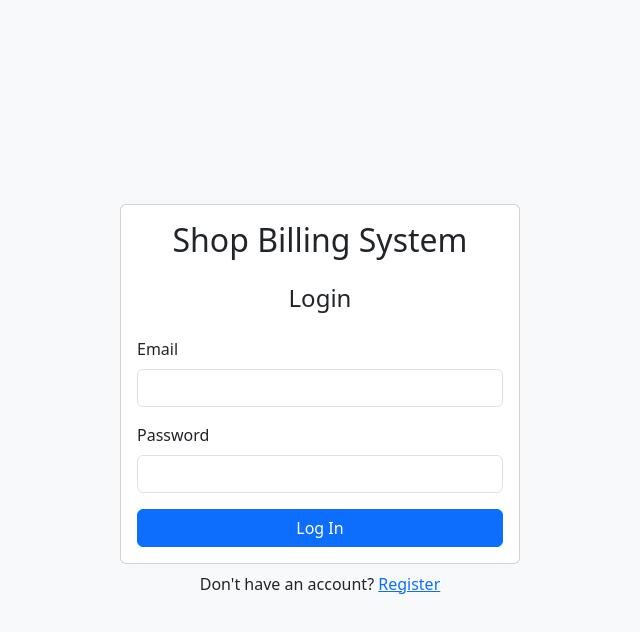
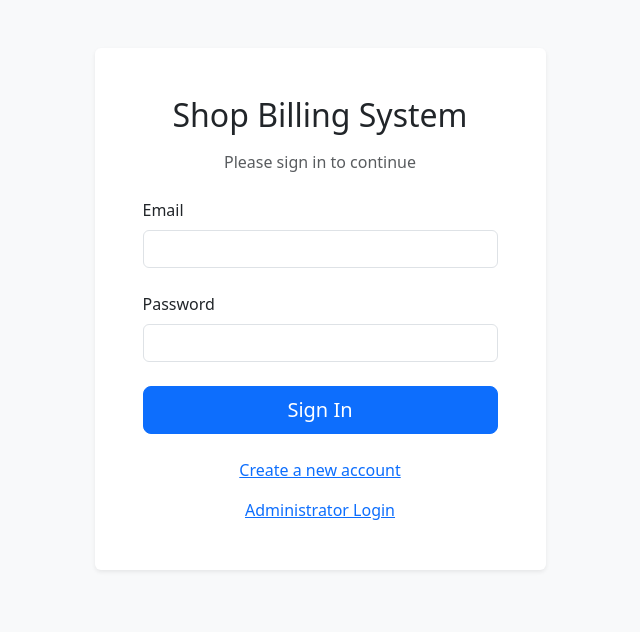
Before and after one commit to sarmadnaeem111/billing-system, a React (Create React App) app: page /login in a window 1280 px wide. Shown: the top 632 px of the page, without its empty margins (320-960 px from the left). Built offline with nearby package versions, Linux system fonts and the light colour scheme; no server answers.

Commit message:
Update Login.js

```diff
--- a/src/pages/Login.js
+++ b/src/pages/Login.js
@@ -1,7 +1,9 @@
 import React, { useState } from 'react';
-import { Card, Form, Button, Alert, Container } from 'react-bootstrap';
+import { Card, Form, Button, Alert, Container, Row, Col } from 'react-bootstrap';
 import { Link, useNavigate } from 'react-router-dom';
 import { useAuth } from '../contexts/AuthContext';
+import { doc, getDoc } from 'firebase/firestore';
+import { db } from '../firebase/config';
 
 const Login = () => {
   const [email, setEmail] = useState('');
@@ -18,11 +20,39 @@ const Login = () => {
     setLoading(true);
 
     login(email, password)
-      .then(() => {
+      .then(async (userCredential) => {
+        // Check user status in Firestore
+        const userRef = doc(db, 'shops', userCredential.user.uid);
+        const userDoc = await getDoc(userRef);
+
+        if (userDoc.exists()) {
+          const userData = userDoc.data();
+
+          // Check if account is pending approval or frozen
+          if (userData.status === 'pending') {
+            setError('Your account is pending approval. Please check back later.');
+            throw new Error('Account pending approval');
+          } else if (userData.status === 'frozen') {
+            setError('Your account has been frozen. Please contact an administrator for assistance.');
+            throw new Error('Account frozen');
+          } else if (userData.status === 'rejected') {
+            setError('Your registration was rejected. Please contact an administrator for assistance.');
+            throw new Error('Account rejected');
+          }
+
+          // If status is approved or not specified, continue to dashboard
           navigate('/dashboard');
+        } else {
+          throw new Error('User data not found');
+        }
       })
       .catch(error => {
-        setError('Failed to log in. Please check your credentials.');
+        // Don't modify error message if it was set by status checks
+        if (!error.message.includes('pending') &&
+            !error.message.includes('frozen') &&
+            !error.message.includes('rejected')) {
+          setError('Failed to sign in: ' + error.message);
+        }
         console.error(error);
       })
       .finally(() => {
@@ -31,46 +61,63 @@ const Login = () => {
   };
 
   return (
-    <Container className="d-flex align-items-center justify-content-center" style={{ minHeight: '100vh' }}>
-      <div className="w-100" style={{ maxWidth: '400px' }}>
-        <Card>
-          <Card.Body>
-            <h2 className="text-center mb-4">Shop Billing System</h2>
-            <h4 className="text-center mb-4">Login</h4>
+    <Container className="py-5 h-100">
+      <Row className="justify-content-center align-items-center h-100">
+        <Col sm={12} md={8} lg={6} xl={5}>
+          <Card className="shadow-sm border-0">
+            <Card.Body className="p-5">
+              <div className="text-center mb-4">
+                <h2 className="mb-3">Shop Billing System</h2>
+                <p className="text-muted">Please sign in to continue</p>
+              </div>
+
               {error && <Alert variant="danger">{error}</Alert>}
 
               <Form onSubmit={handleSubmit}>
-              <Form.Group className="mb-3" controlId="email">
+                <Form.Group className="mb-4">
                   <Form.Label>Email</Form.Label>
                   <Form.Control
                     type="email"
-                  required
                     value={email}
                     onChange={(e) => setEmail(e.target.value)}
+                    required
                   />
                 </Form.Group>
 
-              <Form.Group className="mb-3" controlId="password">
+                <Form.Group className="mb-4">
                   <Form.Label>Password</Form.Label>
                   <Form.Control
                     type="password"
-                  required
                     value={password}
                     onChange={(e) => setPassword(e.target.value)}
+                    required
                   />
                 </Form.Group>
 
-              <Button disabled={loading} className="w-100" type="submit">
-                Log In
+                <div className="d-grid">
+                  <Button
+                    variant="primary"
+                    type="submit"
+                    size="lg"
+                    disabled={loading}
+                  >
+                    {loading ? 'Signing In...' : 'Sign In'}
                   </Button>
+                </div>
               </Form>
+
+              <div className="text-center mt-4">
+                <div className="mb-3">
+                  <Link to="/register">Create a new account</Link>
+                </div>
+                <div>
+                  <Link to="/admin/login">Administrator Login</Link>
+                </div>
+              </div>
             </Card.Body>
           </Card>
-
-        <div className="w-100 text-center mt-2">
-          Don't have an account? <Link to="/register">Register</Link>
-        </div>
-      </div>
+        </Col>
+      </Row>
     </Container>
   );
 };
```
Lines whose indentation alone changed are shown as unchanged.
